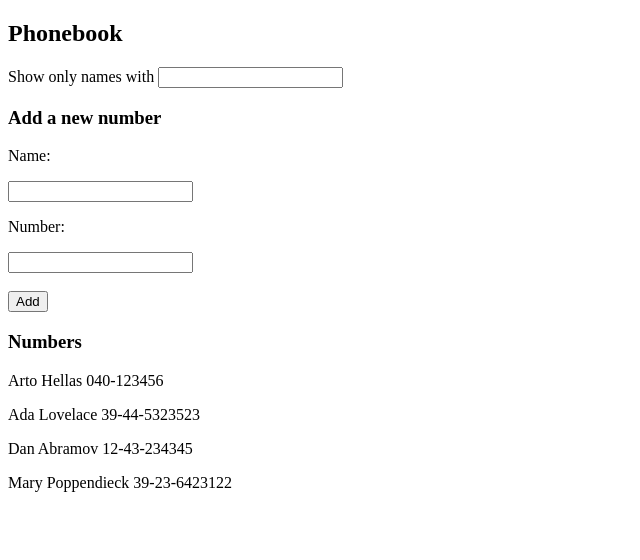
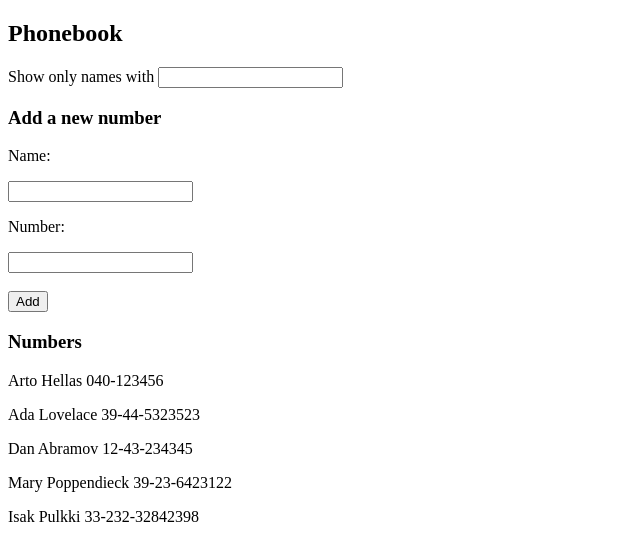
Before and after one commit to isakpulkki/FullStack, a React (Create React App) app in the folder part_2/phonebook/: page / in a window 1280 px wide. Shown: the top 560 px of the page, without its empty margins (0-640 px from the left). Built offline with nearby package versions, Linux system fonts and the light colour scheme; data requests are answered from the project's data file.

Commit message:
Exercise 2.13.

```diff
--- a/part_2/phonebook/db.json
+++ b/part_2/phonebook/db.json
@@ -19,6 +19,11 @@
       "name": "Mary Poppendieck",
       "number": "39-23-6423122",
       "id": "4"
+    },
+    {
+      "id": "e62e",
+      "name": "Isak Pulkki",
+      "number": "33-232-32842398"
     }
   ]
 }
--- a/part_2/phonebook/src/App.js
+++ b/part_2/phonebook/src/App.js
@@ -2,7 +2,7 @@ import { useState, useEffect } from 'react'
 import NewNumber from "./components/NewNumber";
 import Numbers from "./components/Numbers";
 import Filter from "./components/Filter";
-import axios from "axios";
+import personService from "./services/persons";
 
 const App = () => {
   const [persons, setPersons] = useState([]);
@@ -10,10 +10,10 @@ const App = () => {
   const [newNumber, setNewNumber] = useState("");
   const [filter, setFilter] = useState("");
   useEffect(() => {
-    axios
-      .get('http://localhost:3001/persons')
-      .then(response => {
-        setPersons(response.data)
+    personService
+      .getAll()
+      .then(dbPersons => {
+        setPersons(dbPersons)
       })
   }, []);
 
@@ -22,10 +22,10 @@ const App = () => {
 
     if (!persons.some((person) => person.name === newName)) {
       const person = { name: newName, number: newNumber }
-      axios
-    .post('http://localhost:3001/persons', person )
-    .then(response => {
-      setPersons(persons.concat(response.data));
+      personService
+    .create(person)
+    .then(newPerson => {
+      setPersons(persons.concat(newPerson));
     })
     } else {
       window.alert(`${newName} is already added to the phonebook.`);
--- /dev/null
+++ b/part_2/phonebook/src/services/persons.js
@@ -0,0 +1,17 @@
+import axios from 'axios'
+const baseUrl = 'http://localhost:3001/persons'
+
+const getAll = () => {
+    const request = axios.get(baseUrl)
+    return request.then(response => response.data)
+  }
+
+  const create = newObject => {
+    const request = axios.post(baseUrl, newObject)
+    return request.then(response => response.data)
+  }
+
+  export default {
+    getAll: getAll,
+    create: create
+  }
```
